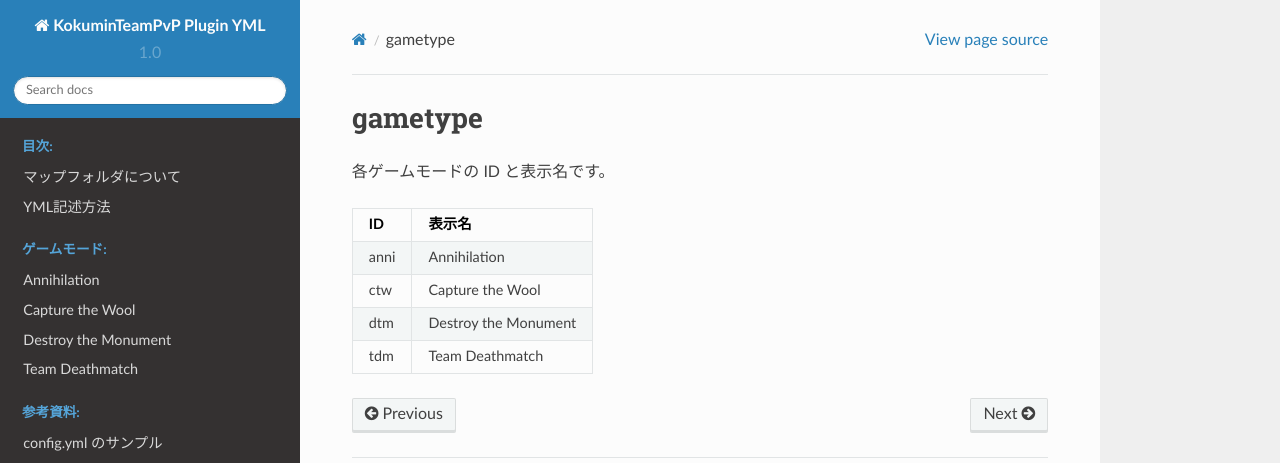
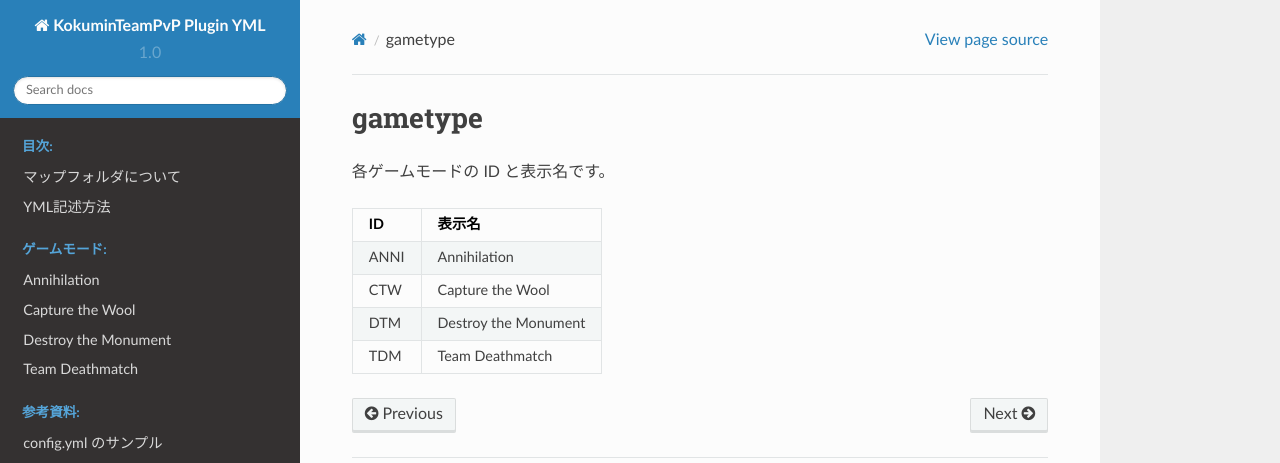
Before and after one commit to natyu192/kokuminteampvp-docs, a Sphinx documentation site: the page built from docs/data/gametype.rst, in a window 1280 px wide. Shown: the top 463 px of the page. Built offline with Sphinx 7.4.7 and the Read the Docs theme 2.0.0, drawn with Linux system fonts in a browser that asks for light colours.

```diff
--- a/docs/data/gametype.rst
+++ b/docs/data/gametype.rst
@@ -6,8 +6,8 @@ gametype
 ===== ==================
 ID    表示名
 ===== ==================
-anni  Annihilation
-ctw   Capture the Wool
-dtm   Destroy the Monument
-tdm   Team Deathmatch
+ANNI  Annihilation
+CTW   Capture the Wool
+DTM   Destroy the Monument
+TDM   Team Deathmatch
 ===== ==================
```
